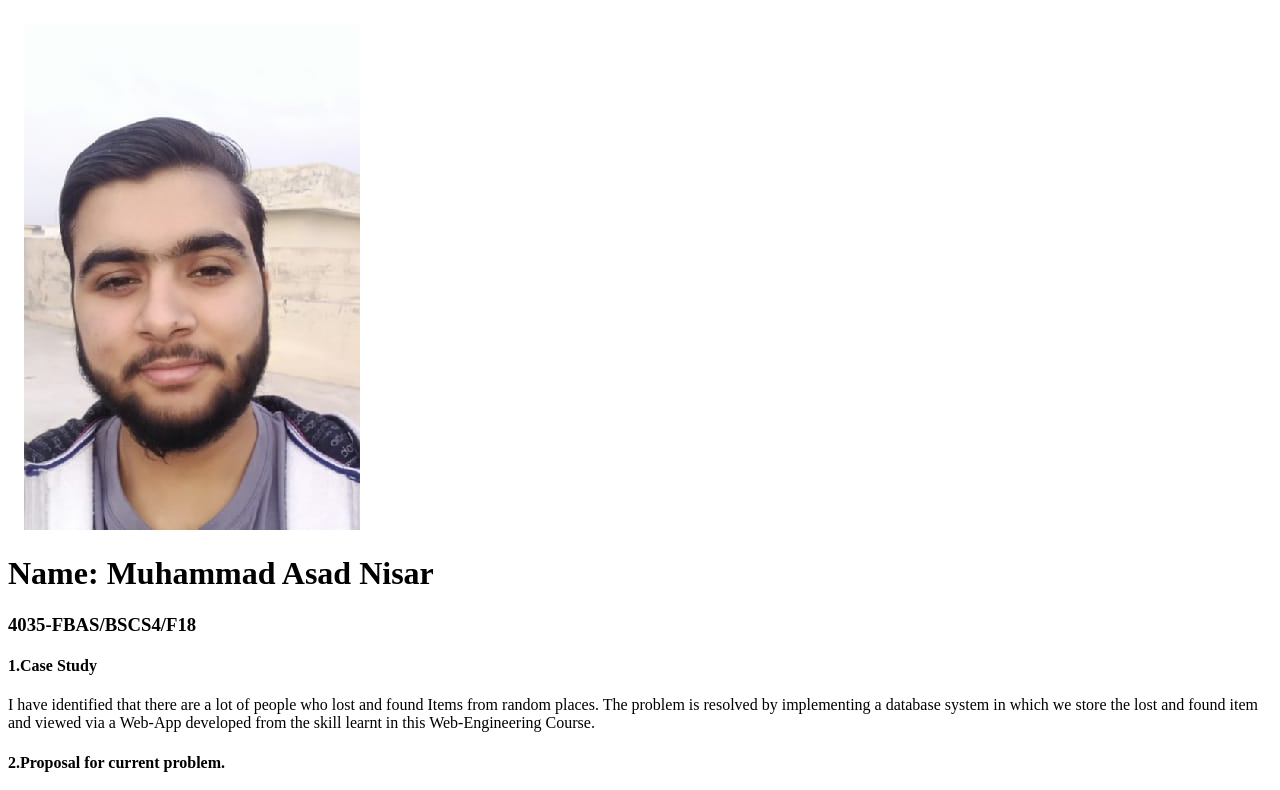
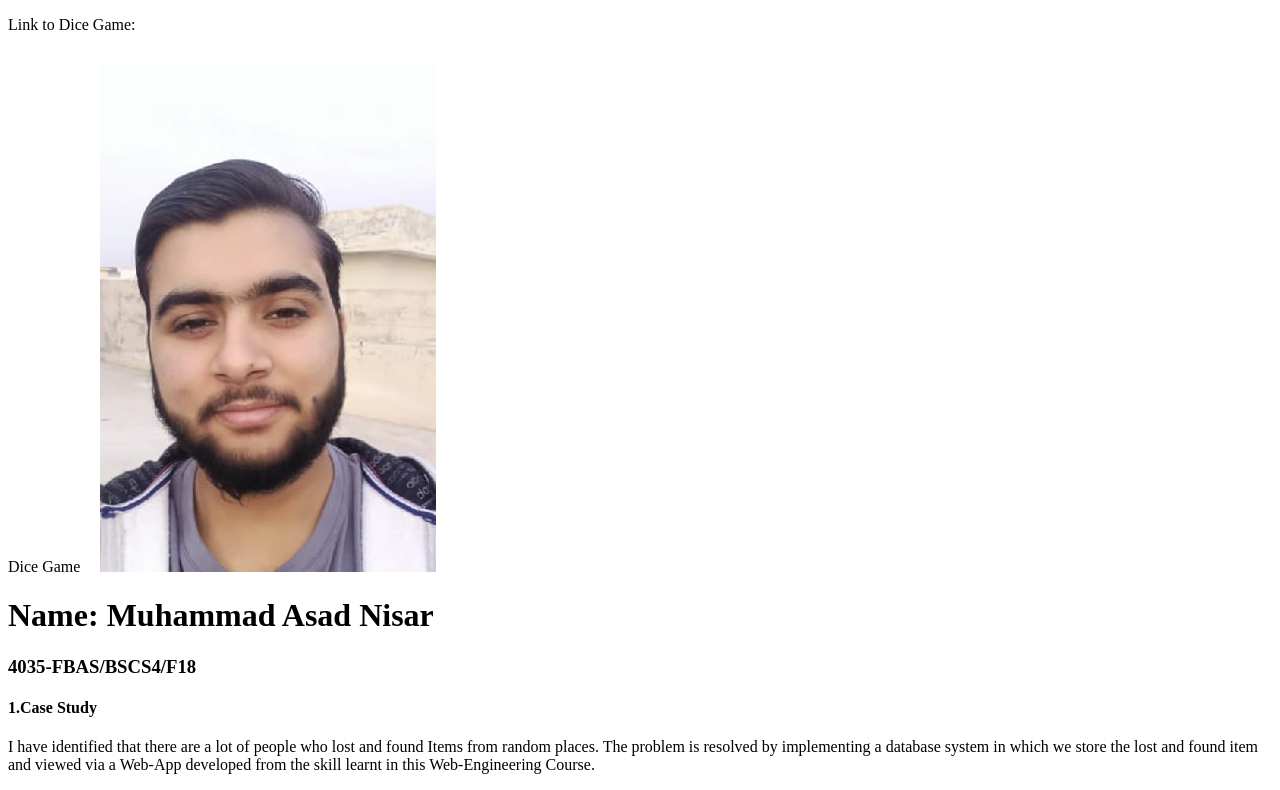
Before and after one commit to MAsad91/web-assignment, a plain HTML site: page index.html in a window 1280 px wide. Shown: the top 790 px of the page. Drawn offline with Linux system fonts and the light colour scheme.

Commit message:
Update index.html

```diff
--- a/index.html
+++ b/index.html
@@ -4,6 +4,8 @@
         <title>Discription</title>
     </head>
     <body>
+        <p>Link to Dice Game:</p>
+        <a herf='https://masad91.github.io/die/'>Dice Game</a>
         <img src="./image.jpeg">
         <h1>
             Name: Muhammad Asad Nisar
```
